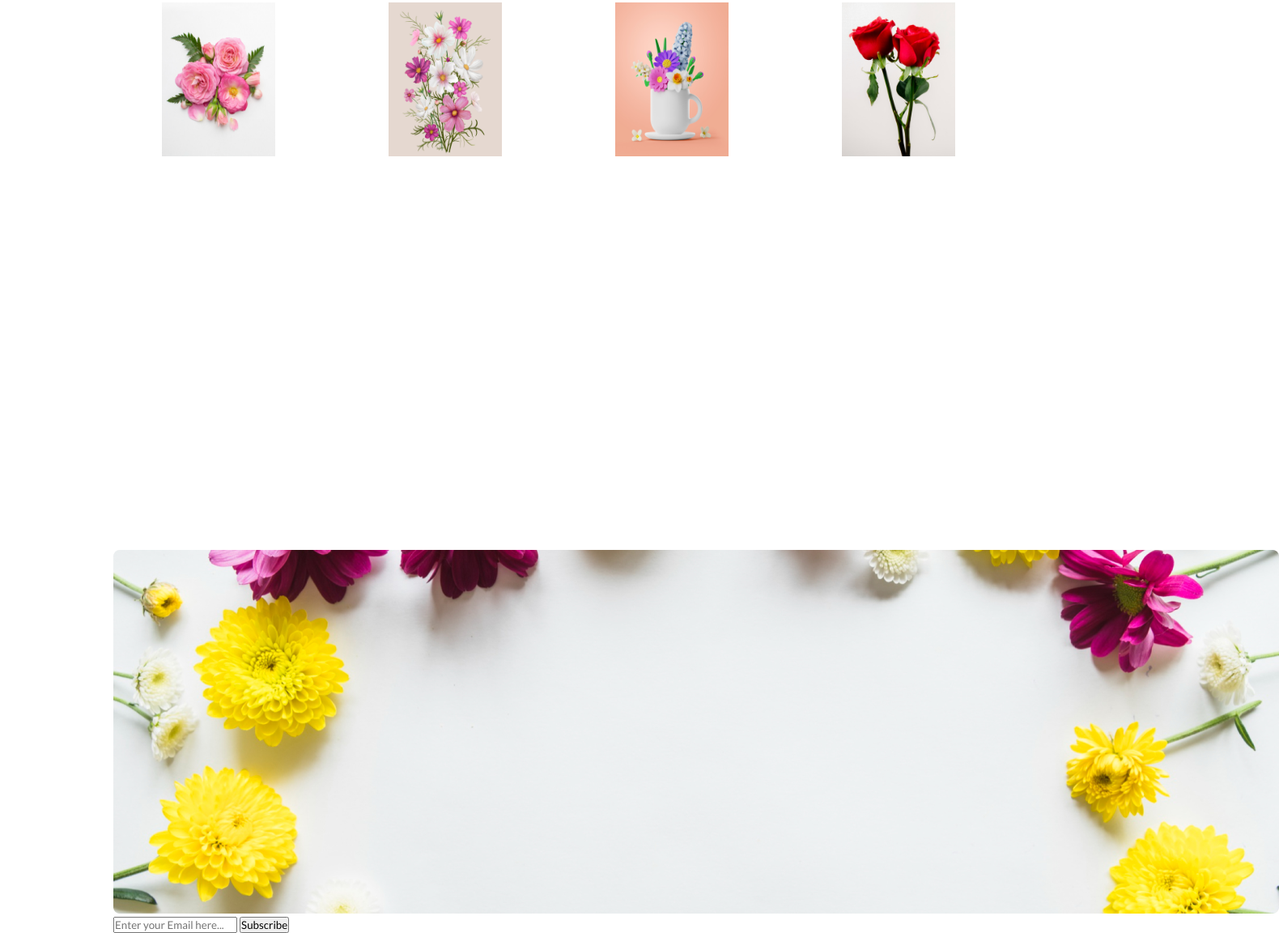
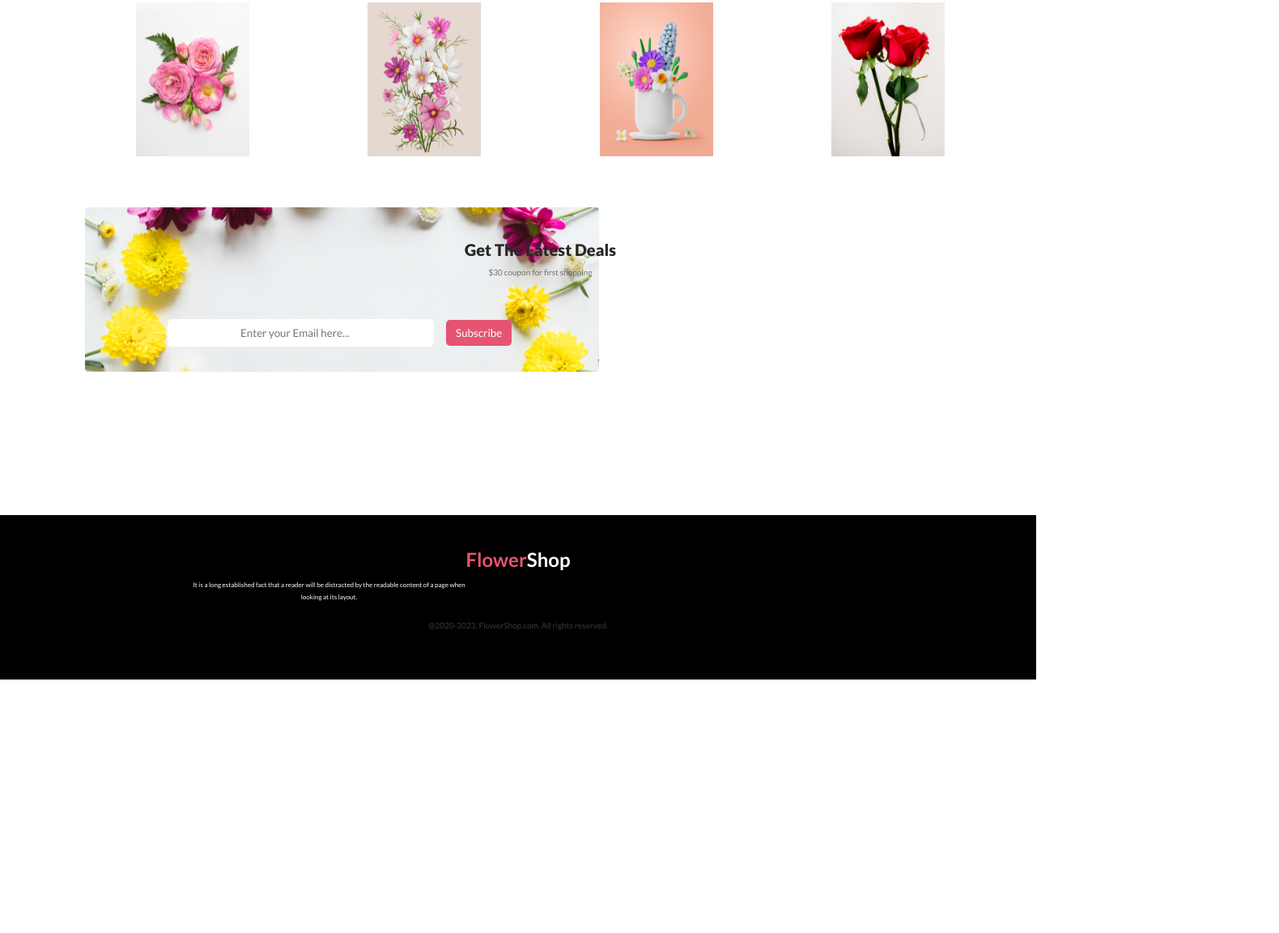
Before and after one commit to atickemon24/assignmnet-projrct-1, a plain HTML site: page index.html in a window 1280 px wide. Shown: the part 1361-2513 px from the top of the page at 81% size, 1580 px wide, since content can reach past the window. After the commit the page ends 2200 px from the top, so only its background shows below. Drawn offline with Linux system fonts and the light colour scheme; a web font is replaced by a local one.

Commit message:
project done

```diff
--- a/index.html
+++ b/index.html
@@ -147,14 +147,25 @@
                 <div class="from-background">
                     <img class="back-img" src="/Flower Asset/Rectangle 9.png" alt="">
                 </div>
+                <div class="from-describe">
+                    <h2 class="form-title">Get The Latest Deals</h2>
+                    <p class="form-text">$30 coupon for first shopping</p>
+                </div>
                 <div class="input-item">
-                    <input type="eamil" placeholder="Enter your Email here..." id="eamil">
-                    <input type="button" value="Subscribe" class="btn">
+                    <input  placeholder="Enter your Email here..." type="text" id="eamil">
+                    <input type="button" value="Subscribe" id="btn">
                 </div>
             </div>
         </div>
 
        </section>
+       <footer class="the-end">
+        <div class="end">
+            <h2 class="end-title"><span class="red">Flower</span>Shop</h2>
+            <p class="end-text">It is a long established fact that a reader will be distracted by the readable content of a page when looking at its layout.</p>
+            <span class="copy">@2020-2023, FlowerShop.com. All rights reserved. </span>
+        </div>
+       </footer>
     </main>
 </body>
 </html>
--- a/styles/style.css
+++ b/styles/style.css
@@ -205,7 +205,7 @@ p.text-intro {font-size: 10px;
     font-family: 'Lato', sans-serif;
 }
 /* header desgin  */
-.container {padding: 20px 40px 0px 140px;}
+.container {padding: 20px 50px 0px 105px;}
 .intro-contant{
     display: flex;
     justify-content: space-around;
@@ -390,9 +390,6 @@ p.text-intro {font-size: 10px;
     align-items: center;
     gap: 20px;
  }
-.third-part{
-    height: 100vh;
-}
 .flo-img{
     width:100px;
     height:100px;
@@ -401,3 +398,72 @@ p.text-intro {font-size: 10px;
     width: 140px;
     height: 190px;
 }
+img.back-img {
+    height: 203px;
+    width: 635px;
+}
+section.fouth-part {overflow: hidden;width: 100%;margin-top: 40px;height: 50vh;}
+.from-background {
+    position: absolute;
+}
+
+.input-item {
+    position: relative;
+    top: 80px;
+    left: 90px;
+}
+input#eamil {
+    padding: 9px 90px;
+    border: none;
+    margin: 12px;
+    border-radius: 6px;
+}
+#btn{
+    padding: 8px 12px;
+    background: #E55473;
+    border: none;
+    border-radius: 5px;
+    color: white;
+}
+.from-describe {
+    position: relative;
+    text-align: center;
+    top: 40px;
+}
+h2.form-title {
+    font-weight: 800;
+    color: #272727;
+    font-size: 20px;
+}
+p.form-text {
+    font-size: 10px;
+    margin-top: 10px;
+    text-align: center;
+    color: rgba(39, 39, 39, 0.60);
+}
+.end {
+    text-align: center;
+    width: 100%;
+    padding: 10px 0px 60px 0px;
+    background:black;
+}
+h2.end-title {
+    color: white;
+    padding-top: 30px;
+    text-align: center;
+}
+
+p.end-text {
+    color: white;
+    font-size: 8px;
+    width: 353px;
+    padding-left: 230px;
+    padding-top: 10px;
+    padding-bottom: 15px;
+    text-align: center;
+    line-height:15px;
+}
+span.copy {
+    color: #3B3A3A;
+    font-size: 10px;
+}
```
